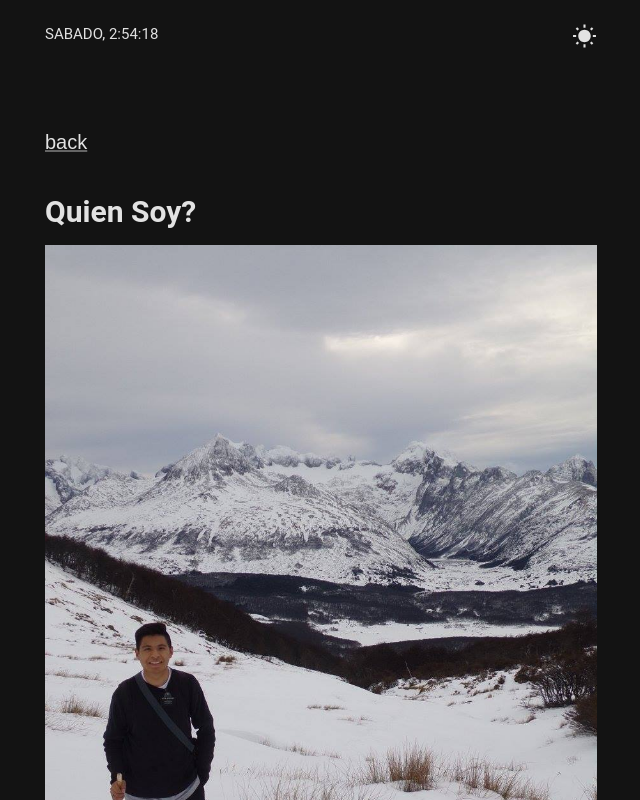
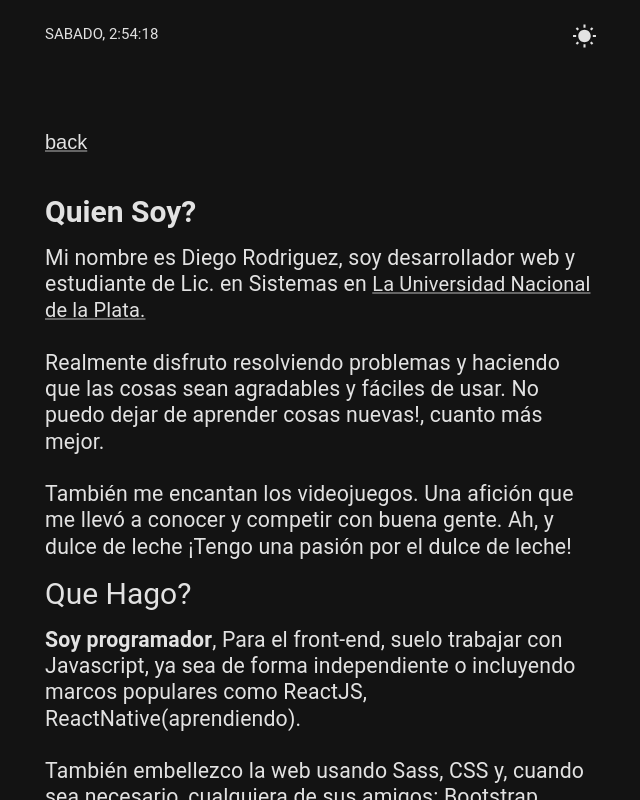
Before and after one commit to DiegoRodriguez-sc/portafolio-DR, a React (Create React App) app: page /about in a window 1280 px wide. Shown: the top 800 px of the page, without its empty margins (319-959 px from the left). Built offline with nearby package versions, Linux system fonts and the light colour scheme.

Commit message:
image update

```diff
--- a/src/pages/AboutScreen.js
+++ b/src/pages/AboutScreen.js
@@ -53,13 +53,13 @@ const AboutScreen = ({ changeTheme }) => {
           Quien Soy?
         </Typography>
         <Box mb={2} />
-        <Box
+        {/* <Box
           component="img"
           loading="lazy"
           sx={{ width: "100%" }}
           alt={"foto de perfil"}
           src={photo}
-        />
+        /> */}
         <Box mb={2} />
         <Typography paragraph={true} variant="h4">
           Mi nombre es Diego Rodriguez, soy desarrollador web y estudiante de
```
